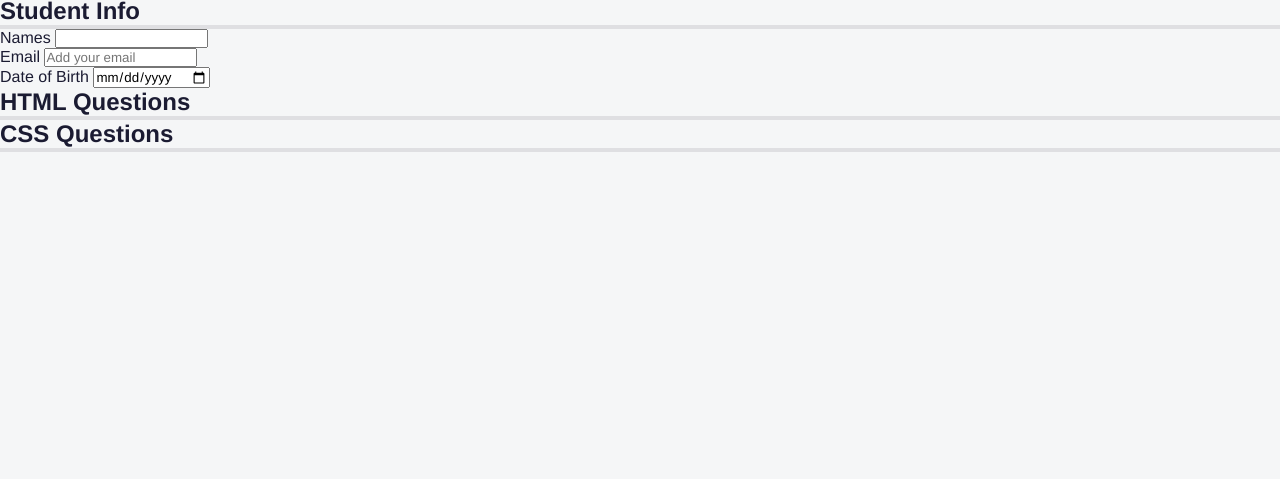
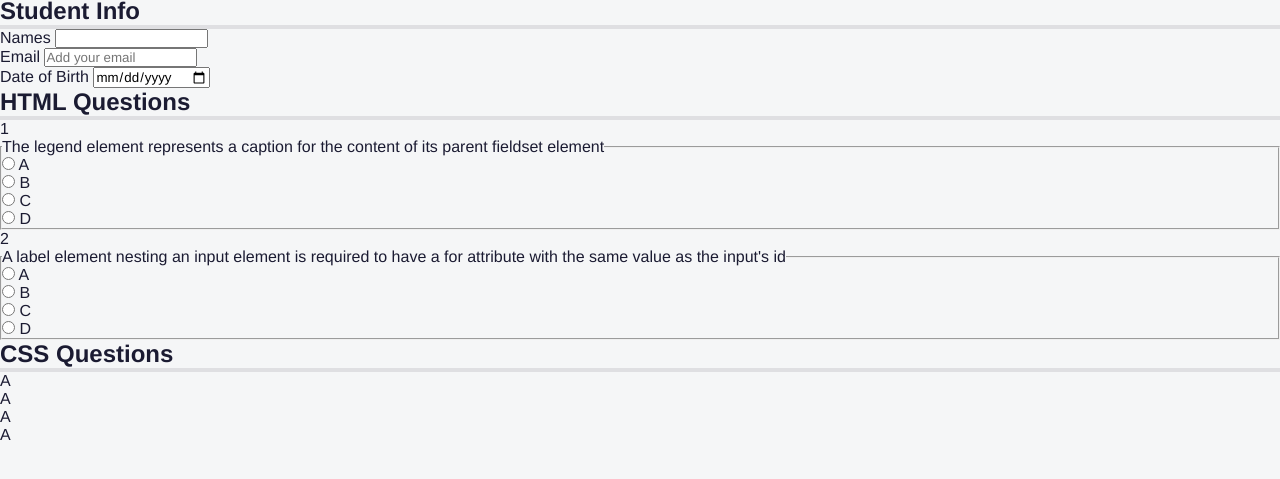
Before and after one commit to Marffe/Quiz_FCC, a plain HTML site: page index.html in a window 1280 px wide. Shown: the part 53-532 px from the top of the page. Drawn offline with Linux system fonts and the light colour scheme.

Commit message:
Progress till step 35

```diff
--- a/index.html
+++ b/index.html
@@ -46,11 +46,83 @@
             </section>
             <!--Part One - Bsic form -->
 
+            <!-- Part Two - Questions -->
             <section role="region" aria-labelledby="html-questions">
                 <h2 id="html-questions">HTML Questions</h2>
+                <div class="question-block">
+                    <p>1</p>
+                    <fieldset class="question" name="question">
+                        <legend>The legend element represents a caption for the content of its parent fieldset element</legend>
+                        <ul class="answers-list">
+                            <li>
+                                <label for="QA1">
+                                    <input type="radio" id="QA1" value="true" name="HTML_QA"> A
+                                </label>
+                            </li>
+                            <li>
+                                <label for="QA2">
+                                    <input type="radio" id="QA2" value="false" name="HTML_QA"> B
+                                </label>
+                            </li>
+                            <li>
+                                <label for="QA3">
+                                    <input type="radio" id="QA3" value="false" name="HTML_QA"> C
+                                </label>
+                            </li>
+                            <li>
+                                <label for="QA4">
+                                    <input type="radio" id="QA4" value="false" name="HTML_QA"> D
+                                </label>
+                            </li>
+                        </ul>
+                    </fieldset>
+                </div>
+                <div class="question-block">
+                    <p>2</p>
+                    <fieldset class="question" name="question">
+                        <legend>A label element nesting an input element is required to have a for attribute with the same value as the input's id</legend>
+                        <ul class="answers-list">
+                            <li>
+                                <label for="QB1">
+                                    <input type="radio" id="QB1" value="false" name="HTML_QB"> A
+                                </label>
+                            </li>
+                            <li>
+                                <label for="QB2">
+                                    <input type="radio" id="QB2" value="false" name="HTML_QB"> B
+                                </label>
+                            </li>
+                            <li>
+                                <label for="QB3">
+                                    <input type="radio" id="QB3" value="true" name="HTML_QB"> C
+                                </label>
+                            </li>
+                            <li>
+                                <label for="QB4">
+                                    <input type="radio" id="QB4" value="false" name="HTML_QB"> D
+                                </label>
+                            </li>
+                        </ul>
+                    </fieldset>
+                </div>
             </section>
+
             <section role="region" aria-labelledby="css-questions">
                 <h2 id="css-questions">CSS Questions</h2>
+                <div class="formrow">
+                    <div class="questionblock">
+                        <label for="">A</label>
+                    </div>
+                    <div class="answer">
+                        <label for="">A</label>
+                    </div>
+                    <div class="questionblock">
+                        <label for="">A</label>
+                    </div>
+                    <div class="answer">
+                        <label for="">A</label>
+                    </div>
+                </div>
             </section>
         </form>
 
```
